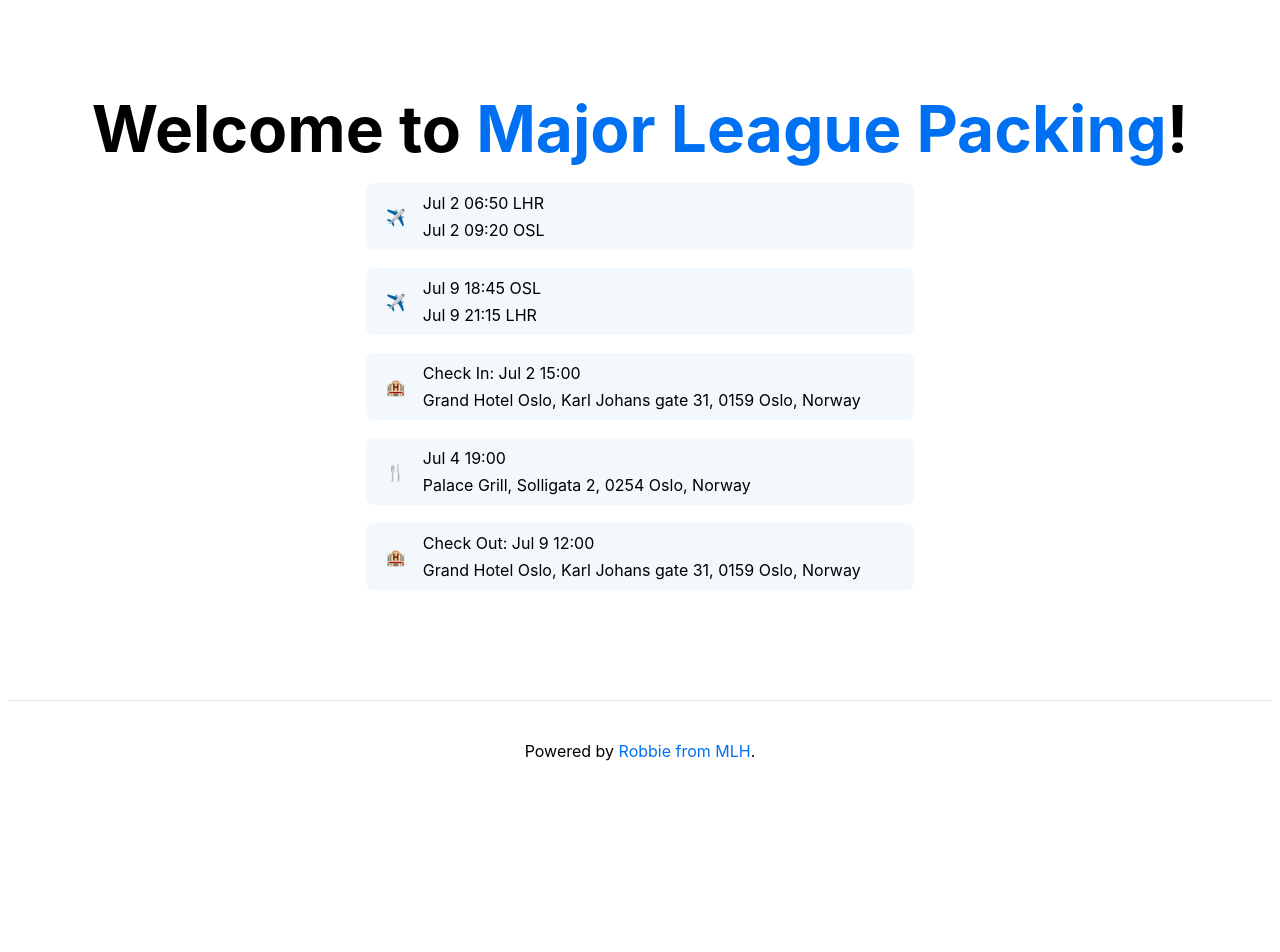
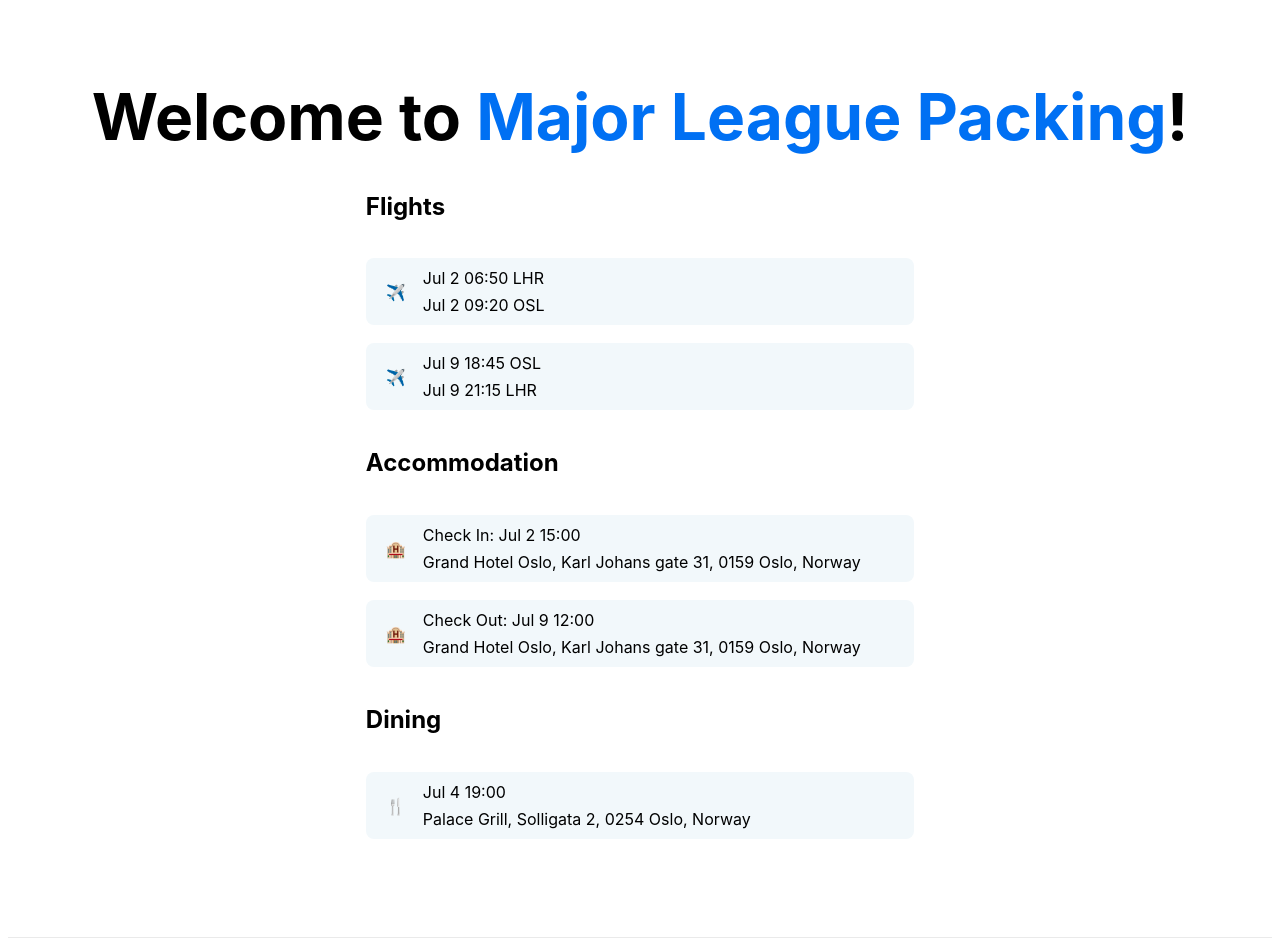
Before and after one commit to robzwolf/major-league-packing, a Next.js app: page / in a window 1280 px wide. Shown: the top 952 px of the page. Before the commit the page ends 800 px from the top, so only its background shows below. Built offline with nearby package versions, Linux system fonts and the light colour scheme.

Commit message:
Add sensible section labels based on activity type

```diff
--- a/components/Itinerary.js
+++ b/components/Itinerary.js
@@ -7,6 +7,7 @@
     return (
         <>
             <div className="itinerary">
+                <h2>Flights</h2>
                 {itinerary.flights.map(flight => (
                     <Flight
                         departureTime={flight.departureTime}
@@ -18,21 +19,13 @@
                     />
                 ))}
 
+                <h2>Accommodation</h2>
                 {itinerary.accommodation.map(place => (
                     <AccommodationCheckIn
                         startDate={place.startDate}
                         checkInTime={place.checkInTime}
                         name={place.name}
                         address={place.address}
-                    />
-                ))}
-
-                {itinerary.restaurants.map(restaurant => (
-                    <Restaurant
-                        time={restaurant.time}
-                        date={restaurant.date}
-                        name={restaurant.name}
-                        address={restaurant.address}
                     />
                 ))}
 
@@ -44,6 +37,18 @@
                         address={place.address}
                     />
                 ))}
+
+                <h2>Dining</h2>
+                {itinerary.restaurants.map(restaurant => (
+                    <Restaurant
+                        time={restaurant.time}
+                        date={restaurant.date}
+                        name={restaurant.name}
+                        address={restaurant.address}
+                    />
+                ))}
+
+
             </div>
             <style jsx>{`
                 .itinerary {
```
